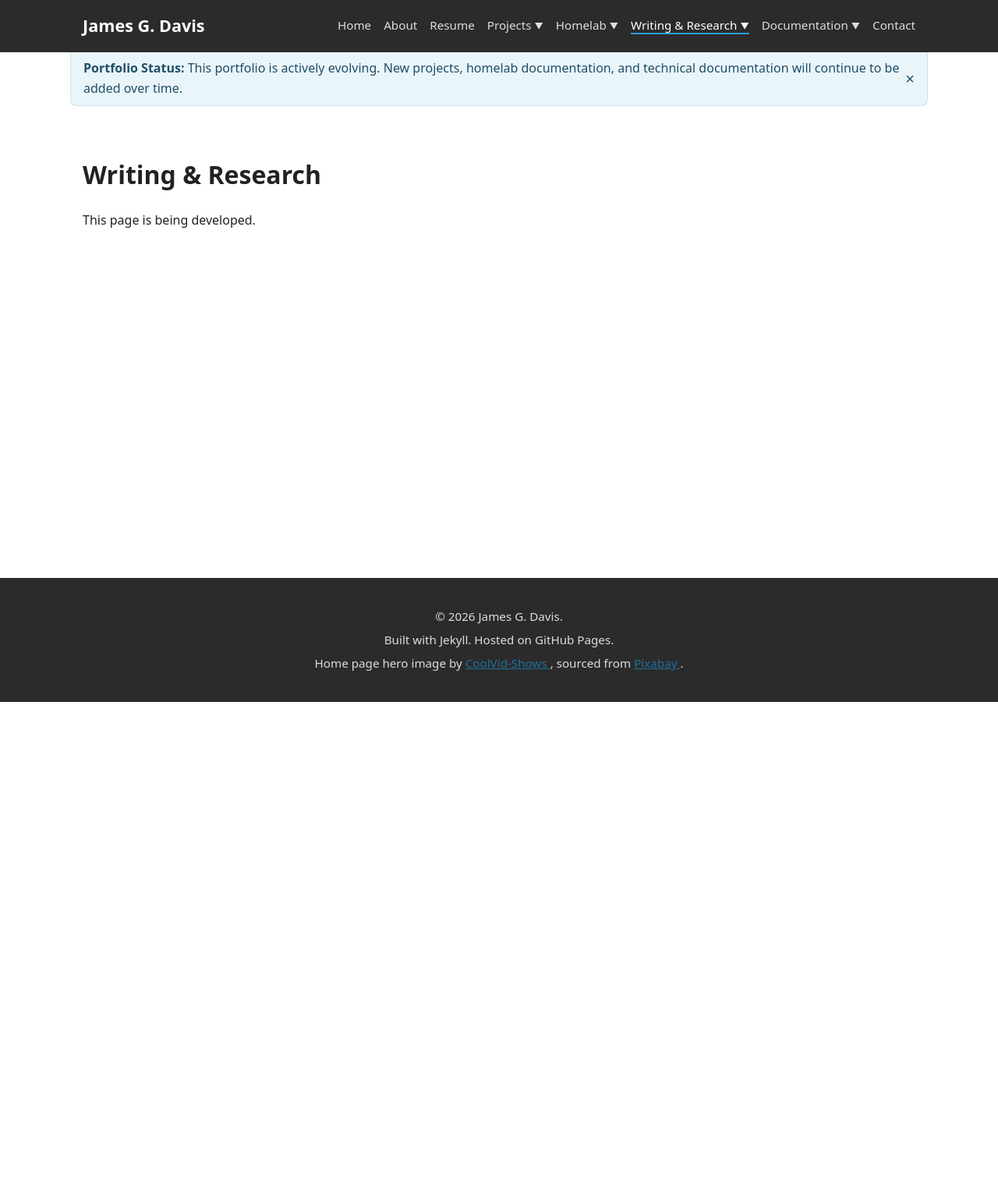
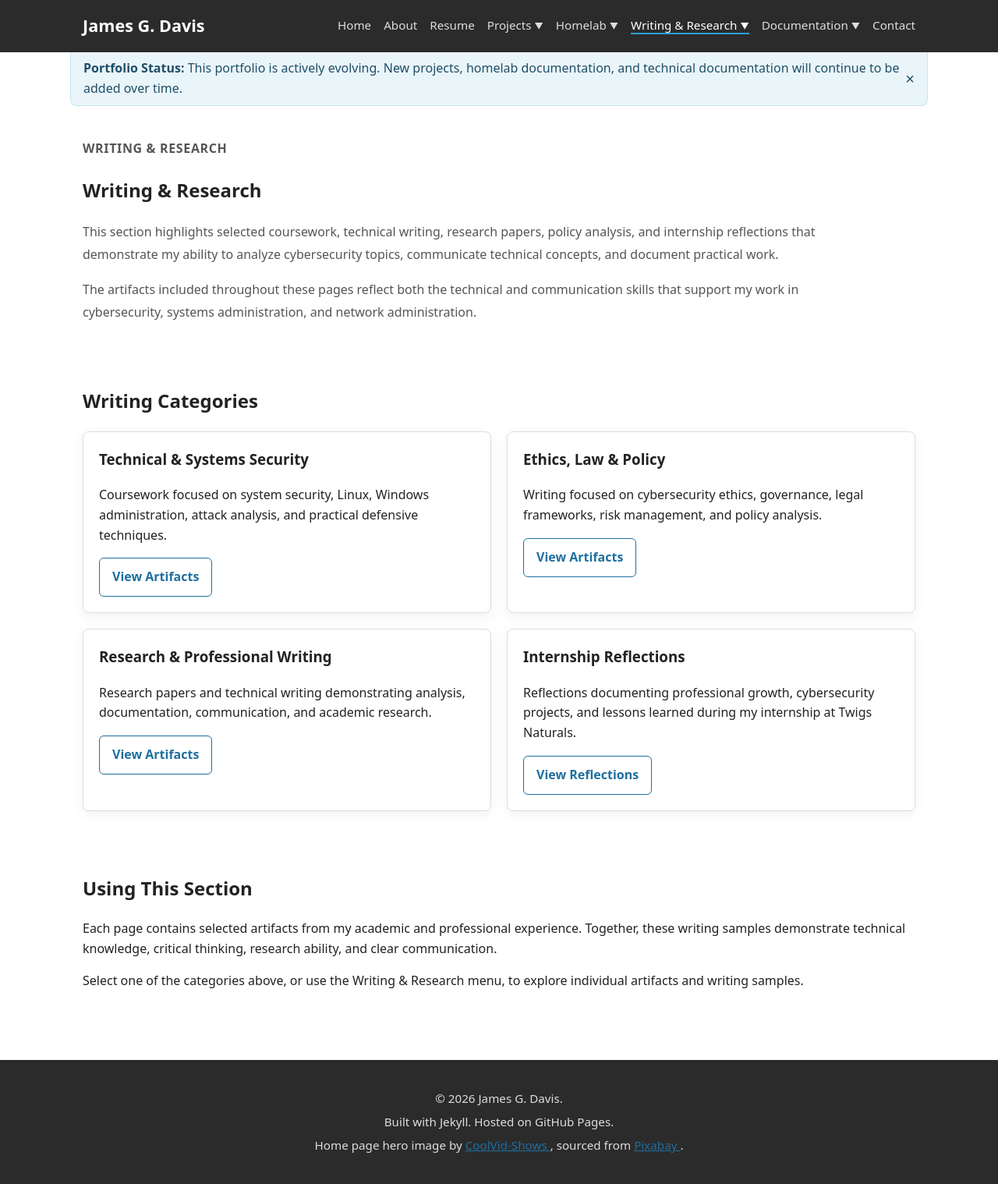
Before and after one commit to jamesgdavis/jamesgdavis.github.io, a Jekyll site: the page built from writing-research.md, in a window 1280 px wide. Shown: the whole page at 78% size. Built offline with Jekyll 4.4.1, drawn with Linux system fonts in a browser that asks for light colours; before the commit the page ends 900 px from its top, so only the background shows below that.

Commit message:
Build Writing & Research page

```diff
--- a/assets/css/style.css
+++ b/assets/css/style.css
@@ -457,3 +457,13 @@ a {
 .contact-closing {
     margin-top: 2rem;
 }
+
+.writing-card-grid {
+    grid-template-columns: repeat(2, 1fr);
+}
+
+@media (max-width: 850px) {
+    .writing-card-grid {
+        grid-template-columns: 1fr;
+    }
+}
--- a/writing-research.md
+++ b/writing-research.md
@@ -4,6 +4,86 @@ title: Writing & Research
 permalink: /writing-research/
 ---
 
-# Writing & Research
+<section class="page-intro">
+    <p class="eyebrow">Writing &amp; Research</p>
 
-This page is being developed.
+    <h1>Writing &amp; Research</h1>
+
+    <p>
+        This section highlights selected coursework, technical writing, research
+        papers, policy analysis, and internship reflections that demonstrate my
+        ability to analyze cybersecurity topics, communicate technical concepts,
+        and document practical work.
+    </p>
+
+    <p>
+        The artifacts included throughout these pages reflect both the technical
+        and communication skills that support my work in cybersecurity, systems
+        administration, and network administration.
+    </p>
+</section>
+
+<section class="section">
+    <h2>Writing Categories</h2>
+
+    <div class="card-grid writing-card-grid">
+        <article class="card">
+            <h3>Technical &amp; Systems Security</h3>
+            <p>
+                Coursework focused on system security, Linux, Windows administration,
+                attack analysis, and practical defensive techniques.
+            </p>
+            <a class="button" href="{{ '/writing-research/technical-systems-security/' | relative_url }}">
+                View Artifacts
+            </a>
+        </article>
+
+        <article class="card">
+            <h3>Ethics, Law &amp; Policy</h3>
+            <p>
+                Writing focused on cybersecurity ethics, governance, legal frameworks,
+                risk management, and policy analysis.
+            </p>
+            <a class="button" href="{{ '/writing-research/ethics-law-policy/' | relative_url }}">
+                View Artifacts
+            </a>
+        </article>
+
+        <article class="card">
+            <h3>Research &amp; Professional Writing</h3>
+            <p>
+                Research papers and technical writing demonstrating analysis,
+                documentation, communication, and academic research.
+            </p>
+            <a class="button" href="{{ '/writing-research/research-professional-writing/' | relative_url }}">
+                View Artifacts
+            </a>
+        </article>
+
+        <article class="card">
+            <h3>Internship Reflections</h3>
+            <p>
+                Reflections documenting professional growth, cybersecurity projects,
+                and lessons learned during my internship at Twigs Naturals.
+            </p>
+            <a class="button" href="{{ '/writing-research/internship-reflections/' | relative_url }}">
+                View Reflections
+            </a>
+        </article>
+    </div>
+</section>
+
+<section class="section">
+    <h2>Using This Section</h2>
+
+    <p>
+        Each page contains selected artifacts from my academic and professional
+        experience. Together, these writing samples demonstrate technical knowledge,
+        critical thinking, research ability, and clear communication.
+    </p>
+
+    <p>
+        Select one of the categories above, or use the Writing &amp; Research menu,
+        to explore individual artifacts and writing samples.
+    </p>
+</section>
```
